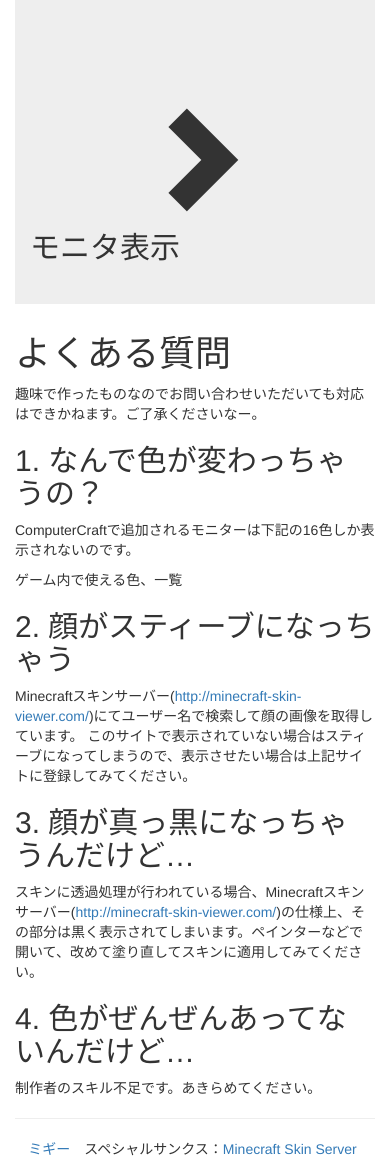
After one commit to woopsdez/ComputerCraft, a PHP site: page /template.php in a window 390 px wide. The commit adds this page. Shown: the part 608-1777 px from the top of the page. Run offline with PHP 8.4, Linux system fonts and the light colour scheme; data that the repository does not hold is empty; some libraries are stand-ins or nearby versions.

Commit message:
ページを分割、可視性を高めた

```diff
--- /dev/null
+++ b/turtlefoods-workfile/kouma-server/template.php
@@ -0,0 +1,156 @@
+<!DOCTYPE html>
+<html lang="ja">
+<head>
+  <meta charset="utf-8">
+  <meta http-equiv="X-UA-Compatible" content="IE=edge">
+  <meta name="viewport" content="width=device-width, initial-scale=1">
+  <title>showplayerface:preview：工魔サーバー</title>
+
+  <!-- Bootstrap CSS -->
+  <link href="//netdna.bootstrapcdn.com/bootstrap/3.1.1/css/bootstrap.min.css" rel="stylesheet">
+  <style>
+  .arrow{font-size: 8em; display: block; width: 100%; text-align: center; margin-top: 100px;}
+  .color-block{display:inline; font-size:8px; padding: 4px 6px;}
+  .pallete-block{display:inline-block; width: 30px; height: 30px; margin: 0 1px; border: 1px solid;}
+  #cc-monitor{width:288px;}
+  .debug{display: none;}
+  .on{display: inline;}
+  .cc-color0{background-color: rgb(255,255,255);}
+  .cc-color1{background-color: rgb(242,178,58);}
+  .cc-color2{background-color: rgb(229,127,216);}
+  .cc-color3{background-color: rgb(153,178,242);}
+  .cc-color4{background-color: rgb(217,228,101);}
+  .cc-color5{background-color: rgb( 81,214, 21);}
+  .cc-color6{background-color: rgb(242,178,204);}
+  .cc-color7{background-color: rgb( 76, 76, 76);}
+  .cc-color8{background-color: rgb(153,153,153);}
+  .cc-color9{background-color: rgb( 76,153,178);}
+  .cc-color10{background-color: rgb(178,102,229);}
+  .cc-color11{background-color: rgb( 37, 49,146);}
+  .cc-color12{background-color: rgb(127,102, 76);}
+  .cc-color13{background-color: rgb( 87,166, 78);}
+  .cc-color14{background-color: rgb(204, 76, 76);}
+  .cc-color15{background-color: rgb( 25, 25, 25);}
+  </style>
+  <!-- HTML5 Shim and Respond.js IE8 support of HTML5 elements and media queries -->
+  <!-- WARNING: Respond.js doesn't work if you view the page via file:// -->
+    <!--[if lt IE 9]>
+      <script src="https://oss.maxcdn.com/libs/html5shiv/3.7.0/html5shiv.js"></script>
+      <script src="https://oss.maxcdn.com/libs/respond.js/1.4.2/respond.min.js"></script>
+      <![endif]-->
+    </head>
+    <body>
+
+      <header>
+        <nav class="navbar navbar-inverse" role="navigation">
+          <!-- Brand and toggle get grouped for better mobile display -->
+          <div class="navbar-header">
+            <button type="button" class="navbar-toggle" data-toggle="collapse" data-target=".navbar-ex1-collapse">
+              <span class="sr-only">Toggle navigation</span>
+              <span class="icon-bar"></span>
+              <span class="icon-bar"></span>
+              <span class="icon-bar"></span>
+            </button>
+            <a class="navbar-brand" href="#">工魔サーバー 顔表示プログラム ビューワー</a>
+          </div>
+
+          <!-- Collect the nav links, forms, and other content for toggling -->
+          <div class="collapse navbar-collapse navbar-ex1-collapse">
+            <ul class="nav navbar-nav navbar-right">
+              <li><a href="http://www.nicovideo.jp/mylist/49460779">参加者動画</a></li>
+              <li><a href="http://www.nicovideo.jp/user/361422">作った人</a></li>
+            </ul>
+          </div><!-- /.navbar-collapse -->
+        </nav>
+      </header>
+
+      <div class="col-lg-8 col-lg-offset-2 col-md-10 col-md-offset-1">
+        <section class="preview">
+          <div class="jumbotron">
+            <div class="container">
+              <h1>スキンプレビュー</h1>
+              <p>あなたのスキンはこんな感じで表示されます。</p>
+              <div class="row">
+                <div class="col-xs-12 col-sm-5 col-md-5 col-lg-5">
+                  <h2>スキン</h2>
+                  <img class="img-responsive" src="http://minecraft-skin-viewer.com/face.php?u=<?php echo $previewUrl; ?>&s=288">
+                </div>
+                <div class="col-xs-12 col-sm-2 col-md-2 col-lg-2">
+                  <i class="glyphicon glyphicon glyphicon-chevron-right arrow"></i>
+                </div>
+                <div class="col-xs-12 col-sm-5 col-md-5 col-lg-5">
+                  <h2>モニタ表示</h2>
+                  <div id="cc-monitor"></div>
+                  <!-- <p><a id="debug" class="btn btn-primary" href='#'>デバック用表示</a></p> -->
+                </div>
+              </div>
+            </div>
+          </div>
+        </section>
+
+        <section class="faq">
+          <h1>よくある質問</h1>
+          <p>趣味で作ったものなのでお問い合わせいただいても対応はできかねます。ご了承くださいなー。</p>
+
+          <h2>1. なんで色が変わっちゃうの？</h2>
+          <p>ComputerCraftで追加されるモニターは下記の16色しか表示されないのです。</p>
+          <p>ゲーム内で使える色、一覧</p>
+          <div id="cc_tables"></div>
+
+          <h2>2. 顔がスティーブになっちゃう</h2>
+          <p>Minecraftスキンサーバー(<a href="http://minecraft-skin-viewer.com/">http://minecraft-skin-viewer.com/</a>)にてユーザー名で検索して顔の画像を取得しています。
+            このサイトで表示されていない場合はスティーブになってしまうので、表示させたい場合は上記サイトに登録してみてください。
+          </p>
+
+          <h2>3. 顔が真っ黒になっちゃうんだけど…</h2>
+          <p>スキンに透過処理が行われている場合、Minecraftスキンサーバー(<a href="http://minecraft-skin-viewer.com/">http://minecraft-skin-viewer.com/</a>)の仕様上、その部分は黒く表示されてしまいます。ペインターなどで開いて、改めて塗り直してスキンに適用してみてください。</p>
+
+          <h2>4. 色がぜんぜんあってないんだけど…</h2>
+          <p>制作者のスキル不足です。あきらめてください。</p>
+
+<!--           <h2>5. プログラム欲しいです！</h2>
+          <p>どうぞどうぞ、こちらにあります。</p> -->
+        </section>
+
+        <footer>
+          <hr>
+          <div class="copyright text-center">
+            <ul class="list-unstyled list-inline">
+              <li><a href="http://www.nicovideo.jp/user/361422">ミギー</a></li>
+              <li>スペシャルサンクス：<a href="http://minecraft-skin-viewer.com/">Minecraft Skin Server</a></li>
+            </ul>
+          </div>
+        </footer>
+
+      </div>
+
+      <!-- jQuery -->
+      <script src="//code.jquery.com/jquery.js"></script>
+      <!-- Bootstrap JavaScript -->
+      <script src="//netdna.bootstrapcdn.com/bootstrap/3.1.1/js/bootstrap.min.js"></script>
+      <script type="text/javascript">
+      // ccで使える色
+      var CCcolors = <?php echo json_encode($colors); ?>;
+      $.each(CCcolors, function(i, val) {
+        var ccColorName = "cc-color" + i;
+        $("#cc_tables").append('<span class="' + ccColorName + ' pallete-block"> </span>');
+      });
+
+      // モニタ用表示部分
+      var cc_indexArray = <?php echo json_encode($cc_indexArray) ?>;
+      $.each(cc_indexArray, function(i, val) {
+        $('#cc-monitor').append(
+          '<div class="color-block cc-color'+ cc_indexArray[i] +'"><span class="debug">'+ cc_indexArray[i] +'</span></div>'
+          );
+      });
+
+      // ボタンクリック
+      $('#debug').click(function(event) {
+        event.preventDefault();
+        $('.debug').toggleClass('on');
+      });
+
+
+      </script>
+    </body>
+    </html>
```
Also changed, not shown: turtlefoods-workfile/kouma-server/face-change.php (+32 -100 lines).
